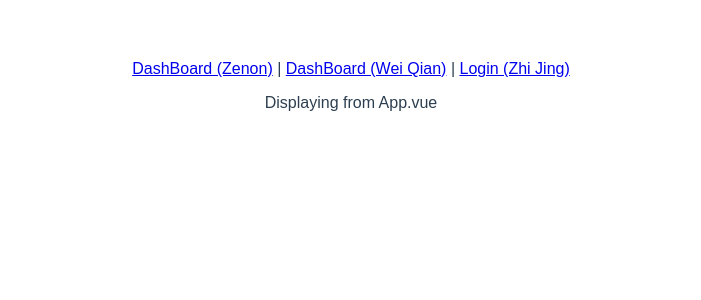
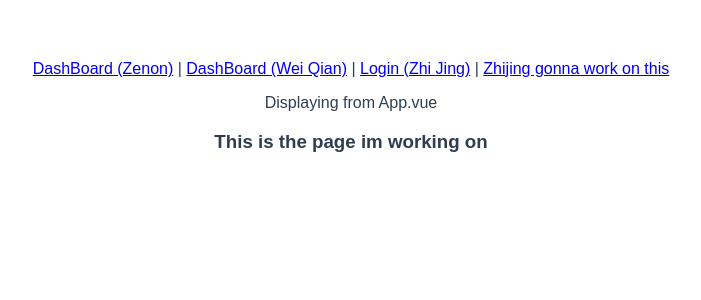
Before and after one commit to limyapkai/hospital_webdev, a Vue app: page /zhijingpage in a window 1280 px wide. Shown: the top 300 px of the page, without its empty margins (289-990 px from the left). Built offline with nearby package versions, Linux system fonts and the light colour scheme.

Commit message:
added a page

```diff
--- a/src/App.vue
+++ b/src/App.vue
@@ -10,7 +10,8 @@
   <div id ="nav">
     <router-link to = "/">DashBoard (Zenon)</router-link> |
     <router-link to = "/about">DashBoard (Wei Qian)</router-link> |
-    <router-link to = "/profit">Login (Zhi Jing)</router-link>
+    <router-link to = "/profit">Login (Zhi Jing)</router-link> |
+    <router-link to = "/zhijingpage">Zhijing gonna work on this</router-link>
   </div>
   <p> Displaying from App.vue </p>
   <router-view/>
--- a/src/router/index.js
+++ b/src/router/index.js
@@ -2,6 +2,7 @@ import { createRouter, createWebHistory} from 'vue-router'
 import Home from '@/views/Home.vue'
 import About from '@/views/About.vue'
 import OnlyProfit from '@/views/OnlyProfit.vue'
+import Zhijingpage from '@/views/Zhijingpage.vue'
 
 const routes = [
 
@@ -19,7 +20,12 @@ const routes = [
         path:'/profit',
         name: 'Login (Zhi Jing)',
         component: OnlyProfit
-    }
+    },
+    {
+        path:'/zhijingpage',
+        name: '(Zhi Jing)',
+        component: Zhijingpage
+    },
 ]
 
 const router = createRouter({
--- a/src/components/WelcomeCpp.vue
+++ b/src/views/Zhijingpage.vue
@@ -1,16 +1,15 @@
 <template>
-  <h1>Welcome to the Hospital Dashboard</h1>
+  <h3>This is the page im working on</h3>
+
 </template>
 
 <script>
 export default {
+    name:"About"
 
 }
 </script>
 
-<style scoped>
-  h1{
-    background-color: yellow;
-    text-align: center;
-  }
+<style>
+
 </style>
```
